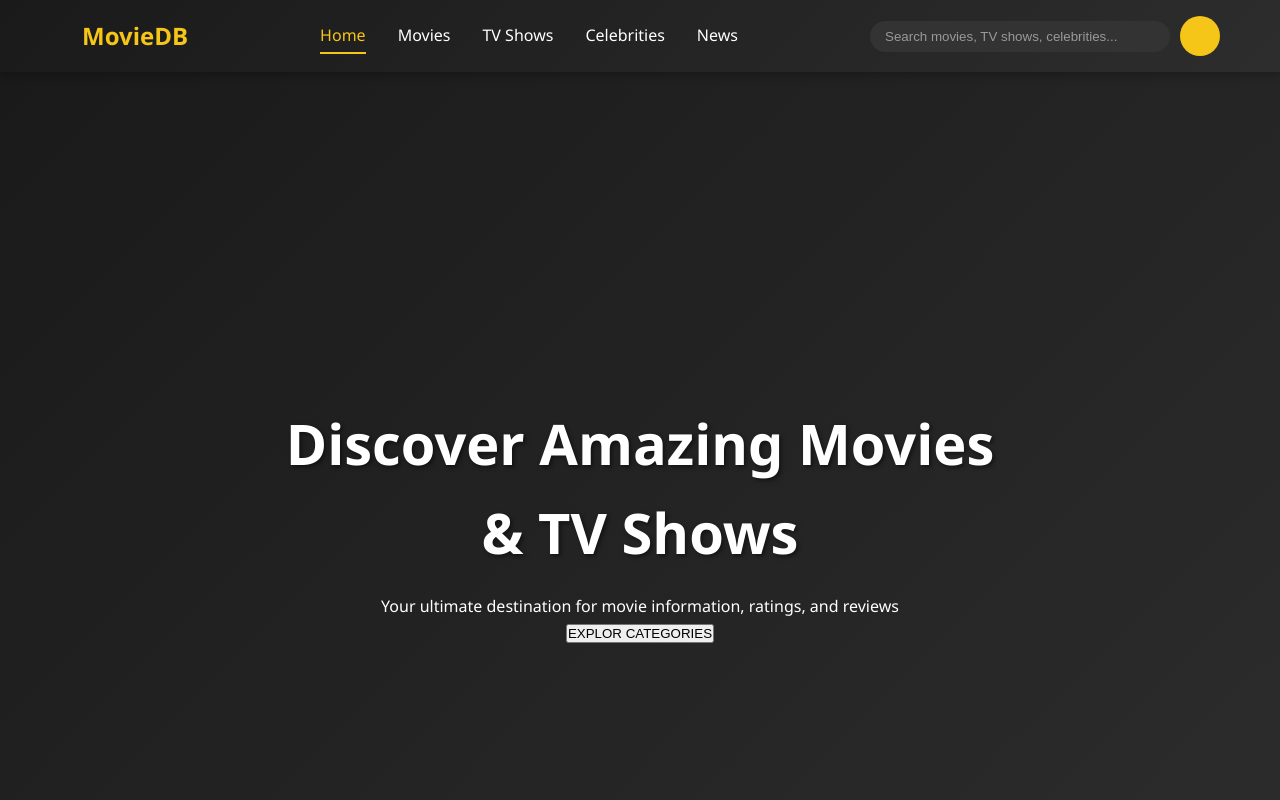
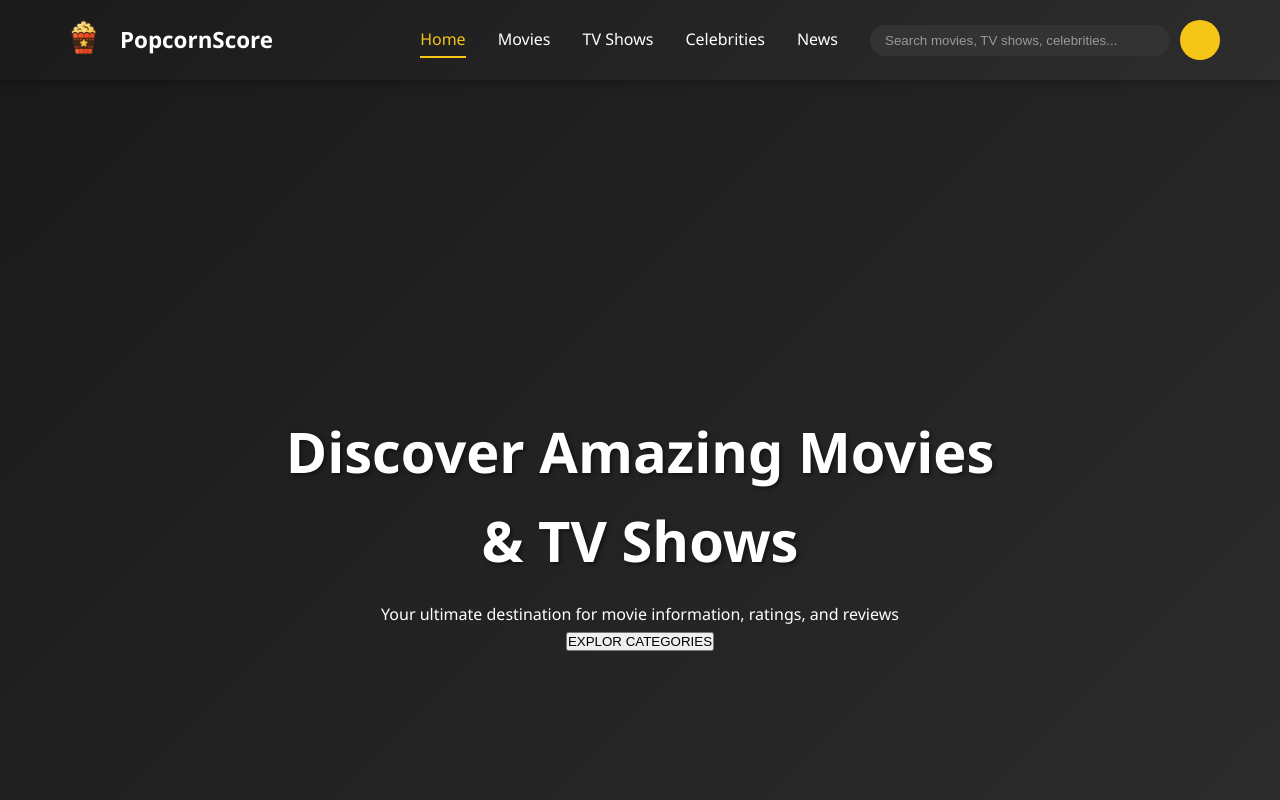
Before and after one commit to honey1387/PopCornScore, a plain HTML site: page homepage/index.html in a window 1280 px wide. Shown: the top 800 px of the page. Drawn offline with Linux system fonts and the light colour scheme.

Commit message:
feat : ok nav

```diff
--- a/homepage/index.html
+++ b/homepage/index.html
@@ -14,8 +14,8 @@
 <nav class="navbar">
         <div class="nav-container">
             <div class="nav-logo">
-                <i class="fas fa-film"></i>
-                <span>MovieDB</span>
+              <img src="../images/logo-main.png" alt="MovieDB Logo" class="logo-main">
+                <span>PopcornScore</span>
             </div>
             <div class="nav-menu">
                 <a href="#home" class="nav-link active">Home</a>
--- a/homepage/style2.css
+++ b/homepage/style2.css
@@ -1,4 +1,4 @@
-/* Reset and Base Styles */
+
 * {
     margin: 0;
     padding: 0;
@@ -8,18 +8,10 @@
 body {
     font-family: 'Segoe UI', Tahoma, Geneva, Verdana, sans-serif;
     line-height: 1.6;
-    color: #333;
     background-color: #0f0f0f;
     color: #ffffff;
 }
 
-.container {
-    max-width: 1200px;
-    margin: 0 auto;
-    padding: 0 20px;
-}
-
-/* Navigation */
 .navbar {
     background: linear-gradient(135deg, #1a1a1a 0%, #2d2d2d 100%);
     padding: 1rem 0;
@@ -35,27 +27,32 @@ body {
     margin: 0 auto;
     padding: 0 20px;
     display: flex;
-    justify-content: space-between;
+    justify-content: flex-start;
     align-items: center;
 }
 
 .nav-logo {
-    display: flex;
+     display: flex;
     align-items: center;
     font-size: 1.5rem;
     font-weight: bold;
     color: #f5c518;
+    gap: 12px;
 }
 
-.nav-logo i {
-    margin-right: 10px;
-    font-size: 2rem;
+
+.nav-logo img.logo-main {
+    height: 48px;
+    width: auto;
+    display: block;
+    object-fit: contain;
 }
 
 .nav-menu {
     display: flex;
     list-style: none;
     gap: 2rem;
+    margin-left: auto;
 }
 
 .nav-link {
@@ -91,6 +88,7 @@ body {
     display: flex;
     align-items: center;
     gap: 10px;
+    margin-left: 16px;
 }
 
 .nav-search input {
@@ -125,6 +123,7 @@ body {
     display: none;
     flex-direction: column;
     cursor: pointer;
+    margin-left: 16px;
 }
 
 .nav-toggle span {
@@ -135,16 +134,9 @@ body {
     transition: 0.3s;
 }
 
-/* Logo image sizing and alignment */
-.nav-logo img.logo-main,
-.logo-main {
-    height: 48px;
-    width: auto;
-    display: block;
-    object-fit: contain;
-}
+/* Logo text sizing and alignment */
 
-.nav-logo h2 {
+.nav-logo span {
     font-size: 1.4rem;
     font-weight: 700;
     color: #ffffff;
```
